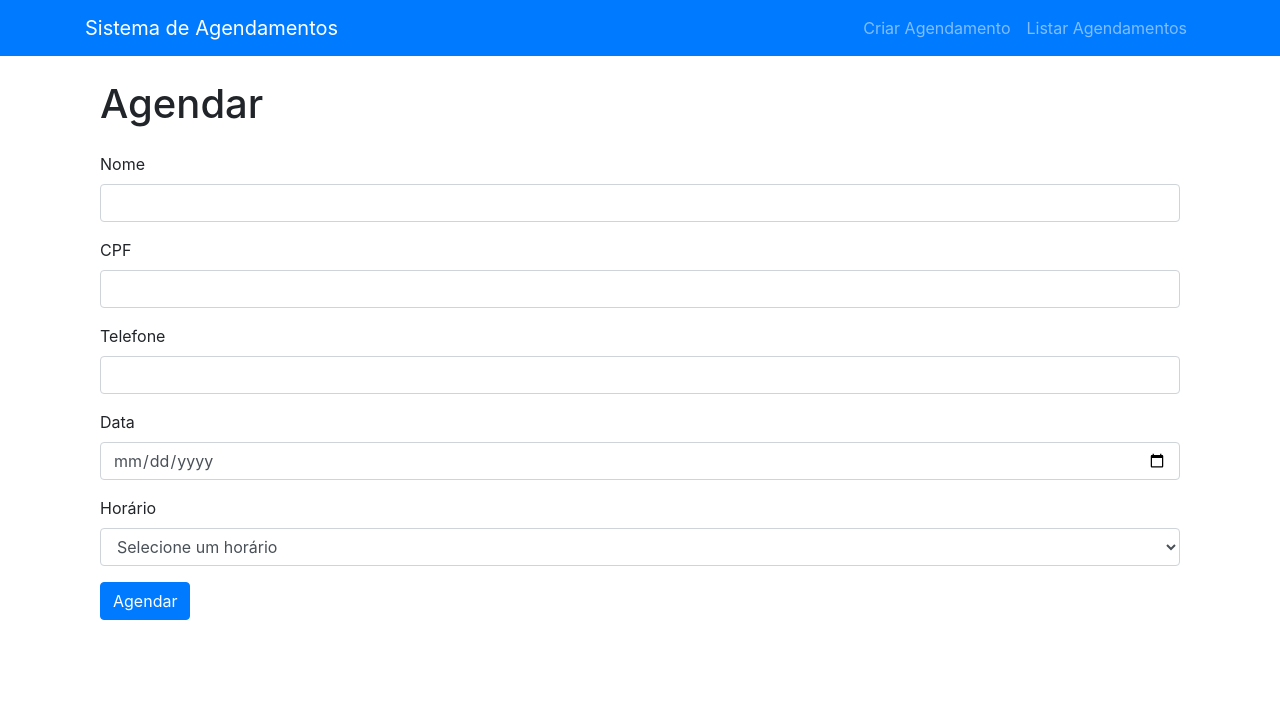
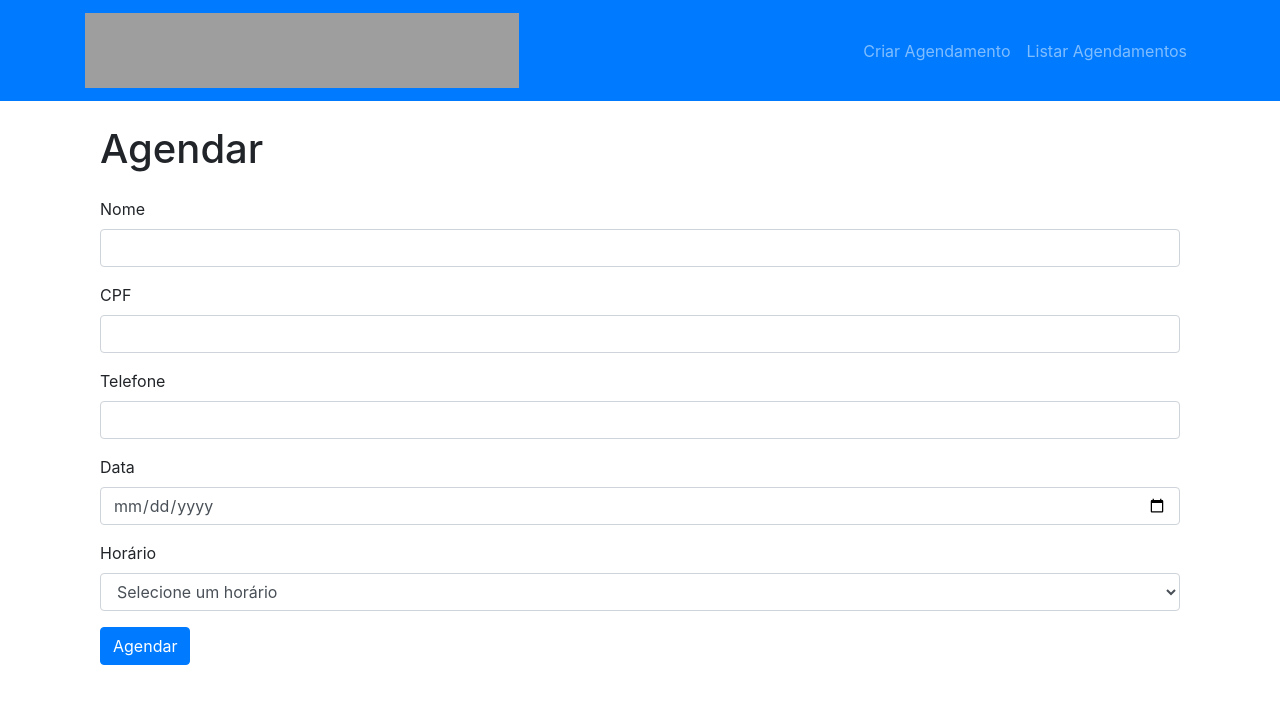
Before and after one commit to juleklazura/CRAS-agendamento, a Flask app: page /agendar in a window 1280 px wide. Shown: the top 704 px of the page. Run offline with Flask 3, Linux system fonts and the light colour scheme; some libraries are stand-ins or nearby versions; grey boxes are pictures that could not be loaded.

Commit message:
criação de logo para o cadastro

```diff
--- a/templates/base.html
+++ b/templates/base.html
@@ -11,7 +11,9 @@
 <body>
     <nav class="navbar navbar-expand-lg navbar-dark bg-primary">
         <div class="container">
-            <a class="navbar-brand" href="{{ url_for('index') }}">Sistema de Agendamentos</a>
+            <a class="navbar-brand" href="{{ url_for('index') }}">
+                <img class=logo src="https://lh3.googleusercontent.com/pw/AP1GczM1cPMyoSLNnVoI6tAyFpxejrpVJsg3NdHdujenWNrjrULbbF1wFMXCOqvjQP8W43Tj_F3aWfP-4l16AtbEWe7zfGyhx_vIdsjRFhEgQSuolPM2wXk67VIG71oB7cUhYc-8lKvtyYkiMo6jlXtfaTq7=w1879-h325-s-no-gm?authuser=0" alt="Logo" width="434" height="75">
+            </a>
             <button class="navbar-toggler" type="button" data-toggle="collapse" data-target="#navbarNav" aria-controls="navbarNav" aria-expanded="false" aria-label="Toggle navigation">
                 <span class="navbar-toggler-icon"></span>
             </button>
```
